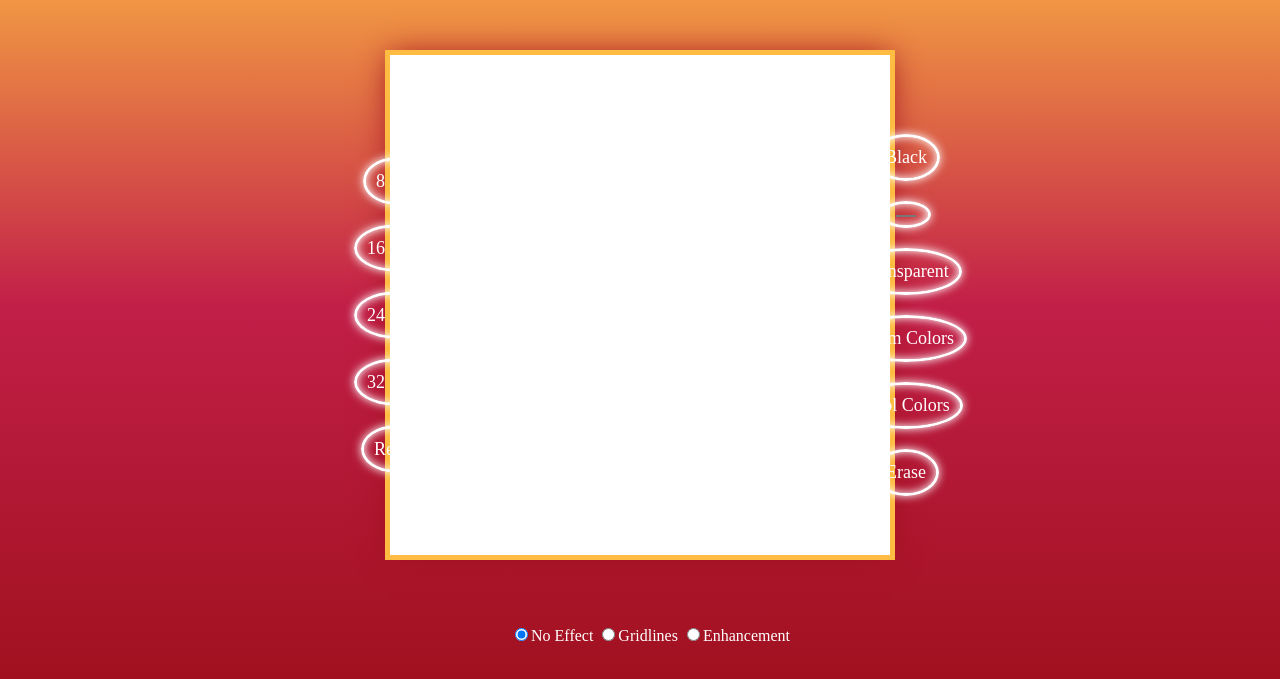
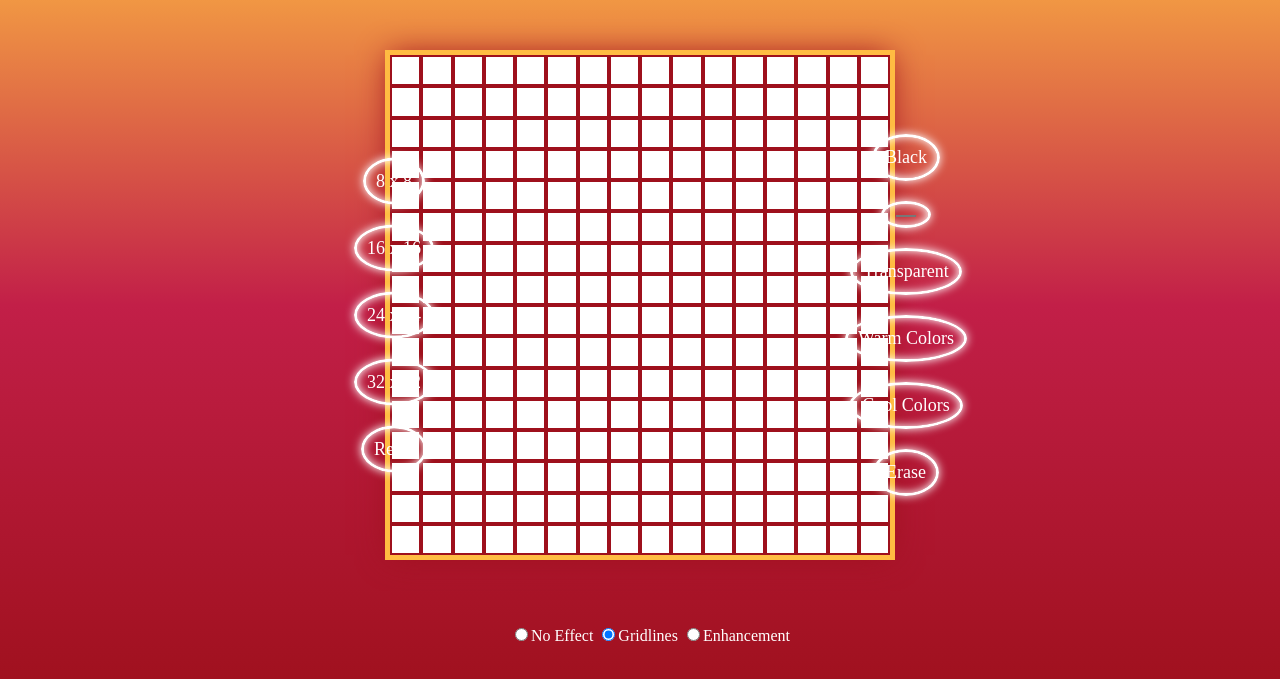
Before and after one commit to Pitabread8/Etch-a-Sketch, a plain HTML site: page index.html in a window 1280 px wide. Shown: the part 95-774 px from the top of the page. Drawn offline with Linux system fonts and the light colour scheme; a web font is replaced by a local one.

Commit message:
Change autofocus

```diff
--- a/index.html
+++ b/index.html
@@ -31,8 +31,9 @@
     </div>
     <div id="btns3">
       <form>
-        <label><input type="radio" id="none" name="option" onclick="addNone()" checked>No Effect</label>
-        <label><input type="radio" id="gridlines" name="option" onclick="addGridlines()">Gridlines</label>
+        <label><input type="radio" id="none" name="option" onclick="addNone()">No Effect</label>
+        <label><input type="radio" id="gridlines" name="option" onclick="addGridlines()" checked>Gridlines</label>
+        <script>addGridlines();</script>
         <label><input type="radio" id="enhancement" name="option" onclick="addEnhancement()">Enhancement</label>
       </form>
     </div>
--- a/script.js
+++ b/script.js
@@ -1,6 +1,6 @@
 // To-Do:  Change background? Mobile version?
 
-let tool = null;
+let tool = "black";
 
 function createDiv(num) {
     let newnum = Math.pow(num, 2);
@@ -13,9 +13,9 @@ function createDiv(num) {
         grid.style.gridTemplateColumns = `repeat(${num}, 1fr)`;
     }
     clearDiv();
+    divHover(tool);
     addGridlines();
     addEnhancement();
-    divHover(tool);
 }
 
 function addNone() {
@@ -45,6 +45,7 @@ function addEnhancement() {
 }
 
 function divHover(option) {
+    console.log(option);
     const items = document.getElementsByClassName('grid-item');
     for (i = 0; i < items.length; i++) {
         let div = items[i];
```
